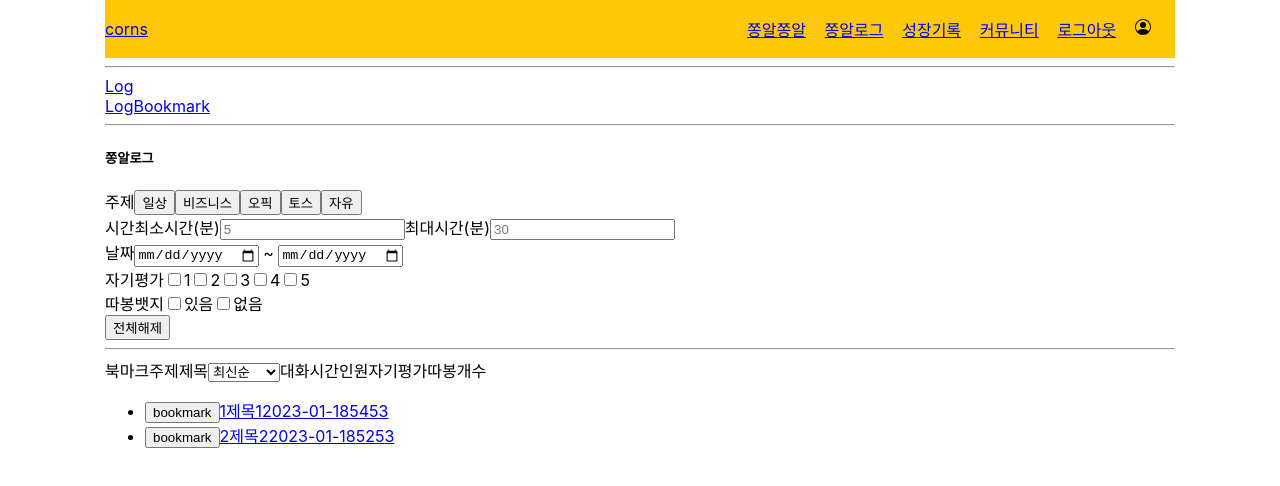
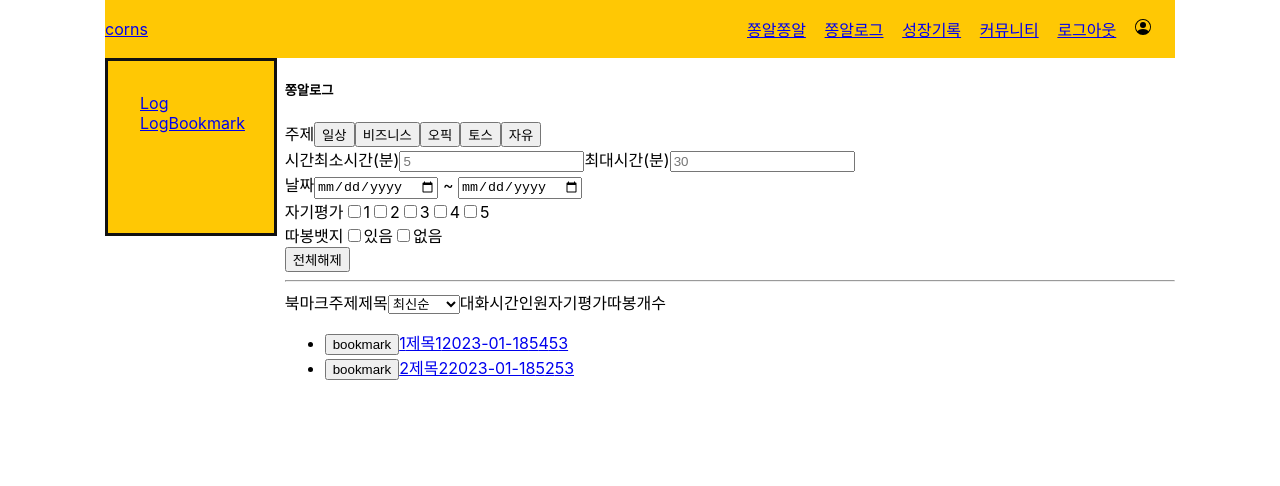
Before and after one commit to jaehui327/CORNS, a React (Create React App) app in the folder frontend/: page /conversationLog in a window 1280 px wide. Shown: the top 486 px of the page. Built offline with nearby package versions, Linux system fonts and the light colour scheme.

Commit message:
🎨 [DEVELOP FE] sidebar publishing

```diff
--- a/frontend/src/components/Sidebar.js
+++ b/frontend/src/components/Sidebar.js
@@ -1,9 +1,18 @@
 import React from "react";
 import { Link } from "react-router-dom";
+/** @jsxImportSource @emotion/react */
+import { css } from "@emotion/react";
 
 const Sidebar = ({ Items, ...rest }) => {
   return (
-    <>
+    <div
+      css={css`
+        box-sizing: border-box;
+        background: #FFC804;
+        border: 3px solid #111111;
+        padding: 32px 0 100px 32px;
+      `}
+    >
       {Items.map((item, index) => {
         return (
           <Link to={item.route} key={index}>
@@ -11,7 +20,7 @@ const Sidebar = ({ Items, ...rest }) => {
           </Link>
         );
       })}
-    </>
+    </div>
   );
 };
 
--- a/frontend/src/routes/ConversationLog/ConversationLog.js
+++ b/frontend/src/routes/ConversationLog/ConversationLog.js
@@ -4,6 +4,7 @@ import Sidebar from "../../components/Sidebar";
 import Log from "./Log";
 import LogBookmark from "./LogBookmark";
 import LogDetail from "./LogDetail";
+import Grid from "@mui/material/Grid";
 
 function ConversationLog({}) {
   const SidebarItems = [
@@ -14,16 +15,19 @@ function ConversationLog({}) {
   return (
     <>
       <Navbar />
-      <hr />
 
+      <Grid container spacing = {1}>
+        <Grid item xs = {2}>
           <Sidebar Items={SidebarItems}/>
-
-      <hr />
+        </Grid>
+        <Grid item xs = {10}>
           <Switch>
             <Route exact path="/conversationLog" component={Log} />
             <Route exact path="/conversationLog/bookmarks" component={LogBookmark} />
             <Route exact path="/conversationLog/logdetail/:room_no" component={LogDetail} />
           </Switch>
+        </Grid>
+      </Grid>
 
     </>
   );
--- a/frontend/src/routes/GrowthRecord/GrowthRecord.js
+++ b/frontend/src/routes/GrowthRecord/GrowthRecord.js
@@ -4,6 +4,7 @@ import Sidebar from "../../components/Sidebar";
 import MyProfile from './MyProfile'
 import ExperienceDetail from './ExperienceDetail';
 import Indicators from './indicators';
+import Grid from "@mui/material/Grid";
 
 function GrowthRecord() {
   const SidebarItems = [
@@ -15,16 +16,19 @@ function GrowthRecord() {
   return (
     <>
       <Navbar />
-      <hr />
 
+      <Grid container spacing = {1}>
+        <Grid item xs = {2}>
           <Sidebar Items={SidebarItems}/>
-
-      <hr />
+        </Grid>
+        <Grid item xs = {10}>
           <Switch>
             <Route exact path="/growthRecord" component={MyProfile} />
             <Route exact path="/growthRecord/experienceDetail" component={ExperienceDetail} />
             <Route exact path="/growthRecord/indicators" component={Indicators} />
           </Switch>
+        </Grid>
+      </Grid>
 
     </>
   );
```
Also changed, not shown: 1 other file (tests, documents, lock files or other folders). Lines whose indentation alone changed are shown as unchanged.
